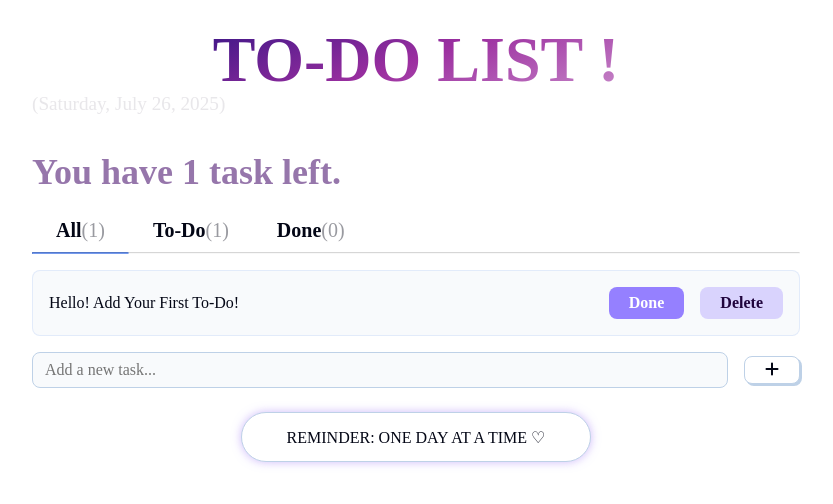
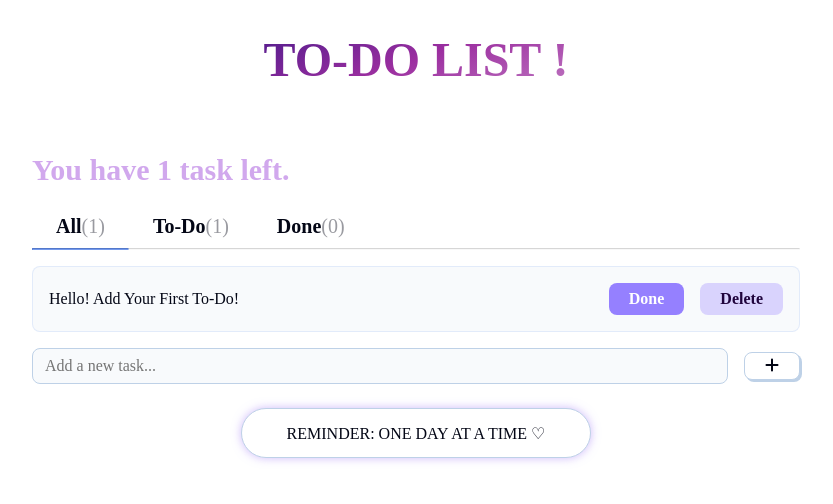
Before and after one commit to anushkameena12/One-Step-Closer, a React (Vite) app: page / in a window 1280 px wide. Shown: the top 504 px of the page, without its empty margins (224-1057 px from the left). Built offline with nearby package versions, Linux system fonts and the light colour scheme; a web font is replaced by a local one.

Commit message:
Styling changes

```diff
--- a/src/components/Header.jsx
+++ b/src/components/Header.jsx
@@ -16,8 +16,8 @@ export function Header(props) {
             </div>
                 <h3 className='date-heading'>({today})</h3>
             <div>
-                <h1 className="text-heading">You have {todoLength} {taskText} left.
-                </h1>
+                <h2 className="text-heading">You have {todoLength} {taskText} left.
+                </h2>
             </div>
 
 
--- a/src/index.css
+++ b/src/index.css
@@ -16,12 +16,14 @@
 
 .todo-heading{
 
-  font-size: 4rem;
+  font-size: 3rem;
   font-weight: 800;
   text-align: center;
   padding-top: 1rem;
   padding-bottom: 1rem;
   margin-top: 1rem;
+  white-space: nowrap;
+
 
 
 }
@@ -33,7 +35,7 @@
 }
 
 .date-heading {
-  color: #dfdde2eb;
+  color: #fffffff0;
   font-size: 1.2rem;
   font-weight: 100;
   opacity: 0.8;
@@ -41,7 +43,7 @@
 }
 
 .text-heading {
-  color: #9676ab;
+  color: #d1a8ed;
   margin-top: 2rem;
 }
 
```
Also changed, not shown: 1 other file (tests, documents, lock files or other folders).
